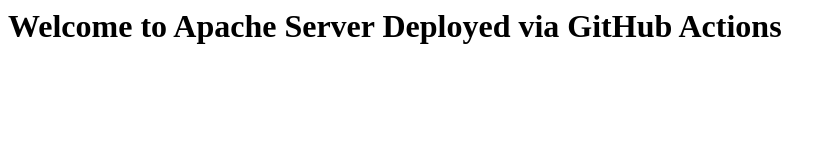
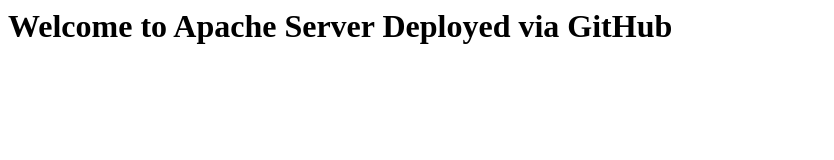
Before and after one commit to Harikaran2209/Actions, a plain HTML site: page index.html in a window 1280 px wide. Shown: the whole page, without its empty margins (0-834 px from the left). Drawn offline with Linux system fonts and the light colour scheme.

Commit message:
branch deployment

```diff
--- a/index.html
+++ b/index.html
@@ -1,6 +1,6 @@
 <html>
   <head><title>GitHub Actions Apache Server</title></head>
   <body>
-    <h1>Welcome to Apache Server Deployed via GitHub Actions</h1>
+    <h1>Welcome to Apache Server Deployed via GitHub </h1>
   </body>
 </html>
```
Also changed, not shown: 1 other file.
